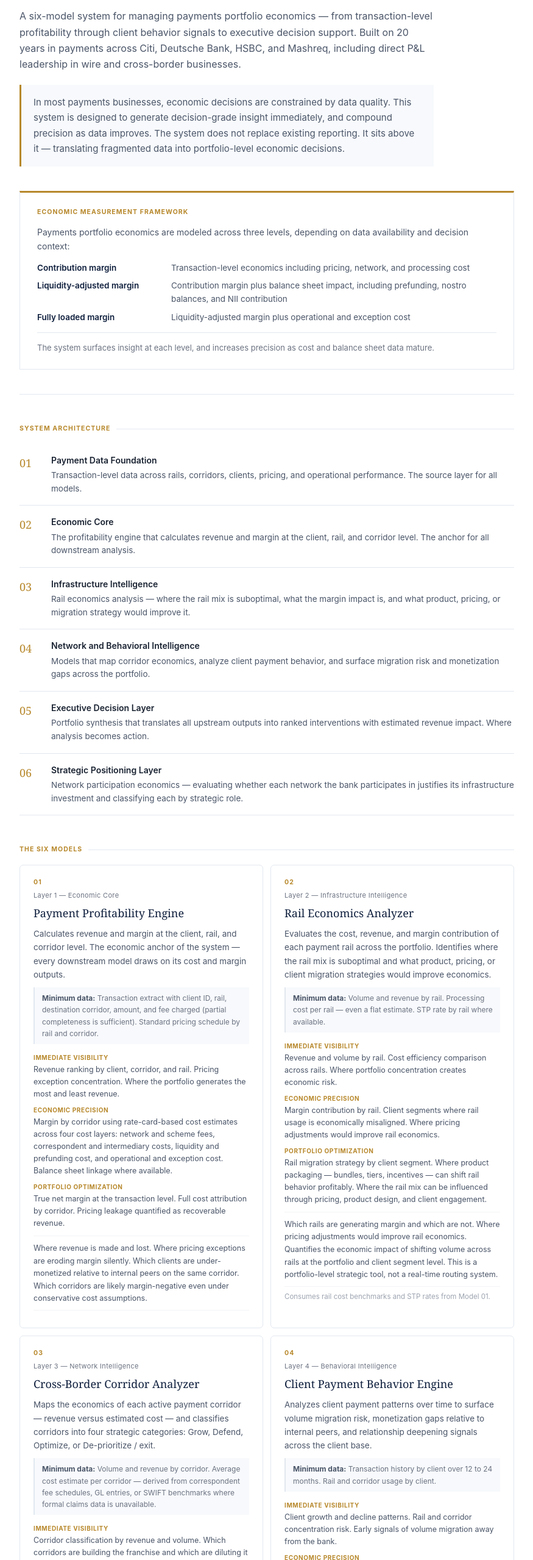
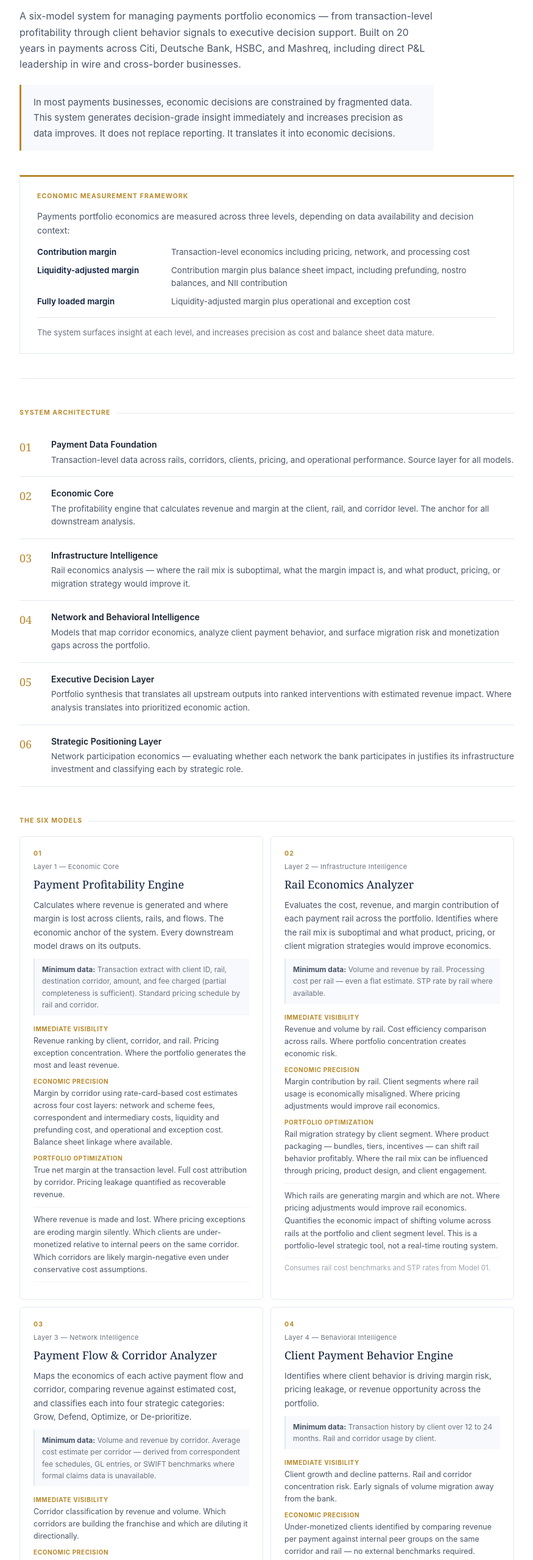
Before and after one commit to curena1206/ai-payments-portfolio, a React (Vite) app: page / in a window 1280 px wide. Shown: the part 242-2800 px from the top of the page at 61% size, without its empty margins (202-1077 px from the left). Built offline with nearby package versions, Linux system fonts and the light colour scheme.

Commit message:
Analytics: problem-first framing, multi-rail language, remove em dashes

```diff
--- a/src/pages/FrameworkIndex.jsx
+++ b/src/pages/FrameworkIndex.jsx
@@ -336,7 +336,7 @@ const MODELS = [
     layer: 'Layer 1 — Economic Core',
     name: 'Payment Profitability Engine',
     route: '/models/01-profitability',
-    desc: 'Calculates revenue and margin at the client, rail, and corridor level. The economic anchor of the system — every downstream model draws on its cost and margin outputs.',
+    desc: 'Calculates where revenue is generated and where margin is lost across clients, rails, and flows. The economic anchor of the system. Every downstream model draws on its outputs.',
     minData: 'Transaction extract with client ID, rail, destination corridor, amount, and fee charged (partial completeness is sufficient). Standard pricing schedule by rail and corridor.',
     maturity: [
       { label: 'Immediate visibility', desc: 'Revenue ranking by client, corridor, and rail. Pricing exception concentration. Where the portfolio generates the most and least revenue.' },
@@ -364,16 +364,16 @@ const MODELS = [
   {
     num: '03',
     layer: 'Layer 3 — Network Intelligence',
-    name: 'Cross-Border Corridor Analyzer',
+    name: 'Payment Flow & Corridor Analyzer',
     route: '/models/03-corridor-analyzer',
-    desc: 'Maps the economics of each active payment corridor — revenue versus estimated cost — and classifies corridors into four strategic categories: Grow, Defend, Optimize, or De-prioritize / exit.',
+    desc: 'Maps the economics of each active payment flow and corridor, comparing revenue against estimated cost, and classifies each into four strategic categories: Grow, Defend, Optimize, or De-prioritize.',
     minData: 'Volume and revenue by corridor. Average cost estimate per corridor — derived from correspondent fee schedules, GL entries, or SWIFT benchmarks where formal claims data is unavailable.',
     maturity: [
       { label: 'Immediate visibility', desc: 'Corridor classification by revenue and volume. Which corridors are building the franchise and which are diluting it directionally.' },
       { label: 'Economic precision', desc: 'Corridor margin waterfall across four cost layers: network and scheme fees, correspondent and intermediary costs, liquidity and prefunding cost, and operational and exception cost. FX spread capture analysis by corridor.' },
       { label: 'Portfolio optimization', desc: 'Full corridor profitability with repricing recommendations. Minimum pricing thresholds by corridor to prevent structurally loss-making flows. Corridor de-prioritization and investment decisions supported by margin modeling. Correspondent relationship rationalization opportunities.' },
     ],
-    tells: 'Which corridors are margin-positive and which are margin-negative after cost allocation — even using estimated costs. Corridors that look profitable on revenue but are likely loss-making once the full cost stack is applied. That finding is actionable without perfect data.',
+    tells: 'Which payment flows are margin-positive and which are margin-negative after cost allocation, even using estimated costs. Flows that appear profitable on revenue but are likely loss-making once the full cost stack is applied. That finding is actionable without perfect data.',
     connection: 'Feeds corridor classifications and margin data to Models 04 and 05.',
   },
   {
@@ -381,7 +381,7 @@ const MODELS = [
     layer: 'Layer 4 — Behavioral Intelligence',
     name: 'Client Payment Behavior Engine',
     route: '/models/04-client-behavior',
-    desc: 'Analyzes client payment patterns over time to surface volume migration risk, monetization gaps relative to internal peers, and relationship deepening signals across the client base.',
+    desc: 'Identifies where client behavior is driving margin risk, pricing leakage, or revenue opportunity across the portfolio.',
     minData: 'Transaction history by client over 12 to 24 months. Rail and corridor usage by client.',
     maturity: [
       { label: 'Immediate visibility', desc: 'Client growth and decline patterns. Rail and corridor concentration risk. Early signals of volume migration away from the bank.' },
@@ -396,7 +396,7 @@ const MODELS = [
     layer: 'Layer 5 — Executive Decision Layer',
     name: 'Payments Portfolio Decision Engine',
     route: '/models/05-portfolio-scorecard',
-    desc: 'Synthesizes all upstream model outputs into a single portfolio health view and translates that view into ranked, sequenced interventions with estimated revenue impact. This is where analysis becomes action.',
+    desc: 'Synthesizes all upstream model outputs into a single portfolio health view and translates that view into ranked, sequenced interventions with estimated revenue impact. This is where analysis translates into prioritized economic action.',
     minData: 'Outputs from Models 01 through 04 at whatever maturity level is available. Management targets and KPIs where accessible.',
     maturity: [
       { label: 'Visibility', desc: 'Consolidated portfolio view across six dimensions: pricing governance, rail economics, corridor profitability, client retention risk, revenue concentration, and operational drag. Identification of where the most significant issues exist.' },
@@ -419,7 +419,7 @@ const MODELS = [
       { label: 'Portfolio optimization', desc: 'Each network classified by strategic role: Core profit driver, Strategic enabler, Defensive necessity, or Value-destructive. Investment and exit decisions supported by margin modeling and strategic positioning analysis, supporting capital allocation and investment prioritization decisions.' },
     ],
     tells: 'Whether each network justifies its infrastructure investment — and whether that participation is a profit driver, a strategic entry point, a competitive defense, or a value drain. RTP may be loss-making today but protecting the deposit franchise. This model makes that trade-off explicit and quantifiable.',
-    connection: 'Strategic positioning layer. Extends the economic framework to network participation decisions.',
+    connection: 'Extends the economic framework to network participation decisions.',
   },
 ]
 
@@ -445,12 +445,16 @@ export default function FrameworkIndex() {
           <h1 className="fi-h1">Payments Portfolio<br />Management System</h1>
           <p className="fi-hero-sub">A six-model system for managing payments portfolio economics — from transaction-level profitability through client behavior signals to executive decision support. Built on 20 years in payments across Citi, Deutsche Bank, HSBC, and Mashreq, including direct P&amp;L leadership in wire and cross-border businesses.</p>
           <div className="fi-system-statement">
-            In most payments businesses, economic decisions are constrained by data quality. This system is designed to generate decision-grade insight immediately, and compound precision as data improves. The system does not replace existing reporting. It sits above it — translating fragmented data into portfolio-level economic decisions.
+            In most payments businesses, economic decisions are constrained by fragmented data.
+
+This system generates decision-grade insight immediately and increases precision as data improves.
+
+It does not replace reporting. It translates it into economic decisions.
           </div>
 
           <div className="fi-margin-callout">
             <div className="fi-margin-callout-label">Economic Measurement Framework</div>
-            <p className="fi-margin-callout-intro">Payments portfolio economics are modeled across three levels, depending on data availability and decision context:</p>
+            <p className="fi-margin-callout-intro">Payments portfolio economics are measured across three levels, depending on data availability and decision context:</p>
             <div className="fi-margin-tier">
               <div className="fi-margin-tier-label">Contribution margin</div>
               <div className="fi-margin-tier-desc">Transaction-level economics including pricing, network, and processing cost</div>
@@ -470,11 +474,11 @@ export default function FrameworkIndex() {
         <div className="fi-section-block">
           <div className="fi-section-label">System Architecture</div>
           {[
-            {n:'1', title:'Payment Data Foundation', desc:'Transaction-level data across rails, corridors, clients, pricing, and operational performance. The source layer for all models.'},
+            {n:'1', title:'Payment Data Foundation', desc:'Transaction-level data across rails, corridors, clients, pricing, and operational performance. Source layer for all models.'},
             {n:'2', title:'Economic Core', desc:'The profitability engine that calculates revenue and margin at the client, rail, and corridor level. The anchor for all downstream analysis.'},
             {n:'3', title:'Infrastructure Intelligence', desc:'Rail economics analysis — where the rail mix is suboptimal, what the margin impact is, and what product, pricing, or migration strategy would improve it.'},
             {n:'4', title:'Network and Behavioral Intelligence', desc:'Models that map corridor economics, analyze client payment behavior, and surface migration risk and monetization gaps across the portfolio.'},
-            {n:'5', title:'Executive Decision Layer', desc:'Portfolio synthesis that translates all upstream outputs into ranked interventions with estimated revenue impact. Where analysis becomes action.'},
+            {n:'5', title:'Executive Decision Layer', desc:'Portfolio synthesis that translates all upstream outputs into ranked interventions with estimated revenue impact. Where analysis translates into prioritized economic action.'},
             {n:'6', title:'Strategic Positioning Layer', desc:'Network participation economics — evaluating whether each network the bank participates in justifies its infrastructure investment and classifying each by strategic role.'},
           ].map((l,i) => (
             <div key={i} className="fi-arch-row">
@@ -513,7 +517,7 @@ export default function FrameworkIndex() {
         <div className="fi-section-block">
           <div className="fi-section-label">Layer 1 — Data Foundation</div>
           <h2 className="fi-h2">What real deployment looks like</h2>
-          <p className="fi-p">This system is designed to run on existing bank infrastructure — not require new systems. Data requirements are incremental, not all-or-nothing.</p>
+          <p className="fi-p">This system runs on existing bank infrastructure and does not require new systems. Data requirements are incremental, not all-or-nothing.</p>
           <p className="fi-p">All six models run on synthetic data in prototype form. A production deployment would require field-level data from the source systems below — with defined ingestion patterns, data quality standards, and governance ownership for each. Models 01–05 draw on bank-side source systems. Model 06 additionally requires network-side data: scheme transaction logs, corridor settlement records, and network participation cost data.</p>
           <div className="fi-source-grid">
             {[
```
Also changed, not shown: 1 other file (tests, documents, lock files or other folders).
